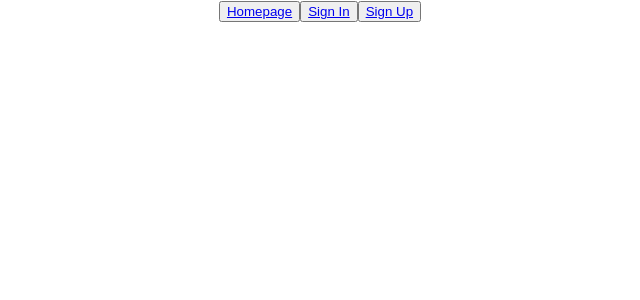
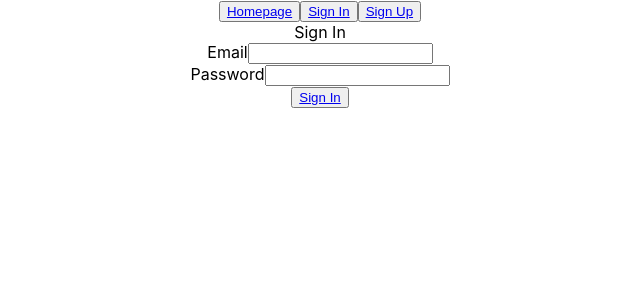
Before and after one commit to andersonnash/Vagary, a React (Create React App) app in the folder client/: page / in a window 1280 px wide. Shown: the top 300 px of the page, without its empty margins (320-960 px from the left). Built offline with nearby package versions, Linux system fonts and the light colour scheme.

Commit message:
working on routing

```diff
--- a/client/src/App.js
+++ b/client/src/App.js
@@ -1,3 +1,4 @@
+import SignIn from "./views/signIn/SignIn";
 import "./App.css";
 // import { Route } from "react-router-dom";
 import Navbar from "./views/navbar/NavBar";
@@ -6,6 +7,7 @@ function App() {
   return (
     <div className="App">
       <Navbar />
+      <SignIn />
     </div>
   );
 }
--- a/client/src/views/signIn/SignIn.jsx
+++ b/client/src/views/signIn/SignIn.jsx
@@ -1,6 +1,7 @@
 import {useState} from "react";
-import {signIn} from "../../services/users"
+// import {signIn} from "../../services/users"
 import { useHistory } from "react-router-dom";
+import { Link } from "react-router-dom";
 
 
 export default function SignIn(props) {
@@ -24,7 +25,7 @@ const handleInput = (e) => {
 }
 
     return (
-      <div>
+      <div >
         Sign In
         <form className="signin-form" onSubmit={handleSubmit}>
             <label>Email</label>
@@ -44,8 +45,9 @@ const handleInput = (e) => {
             />
             <br />
 
-            <button className="signin-button">Sign In</button>
+            <button className="signin-button">
+                <Link to="/">Sign In</Link></button>
         </form>
-      </div>
+      </div >
     )
 }
```
